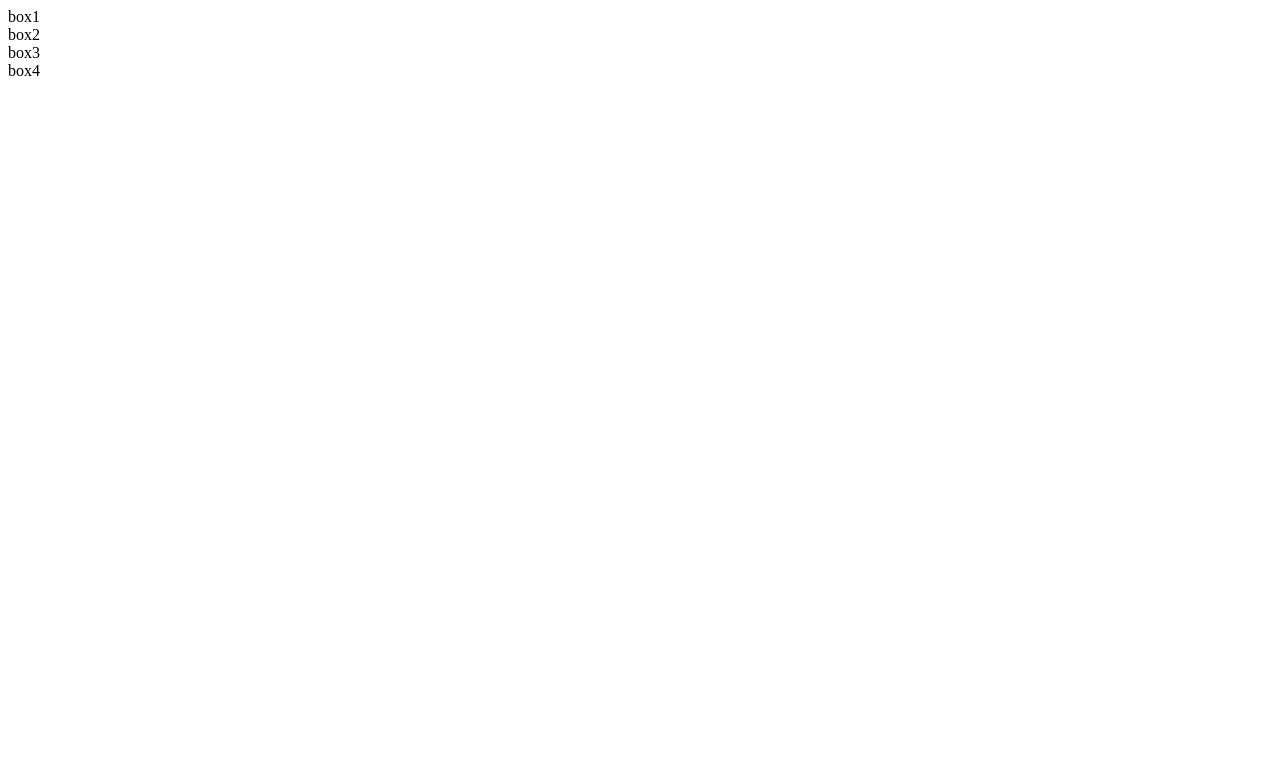
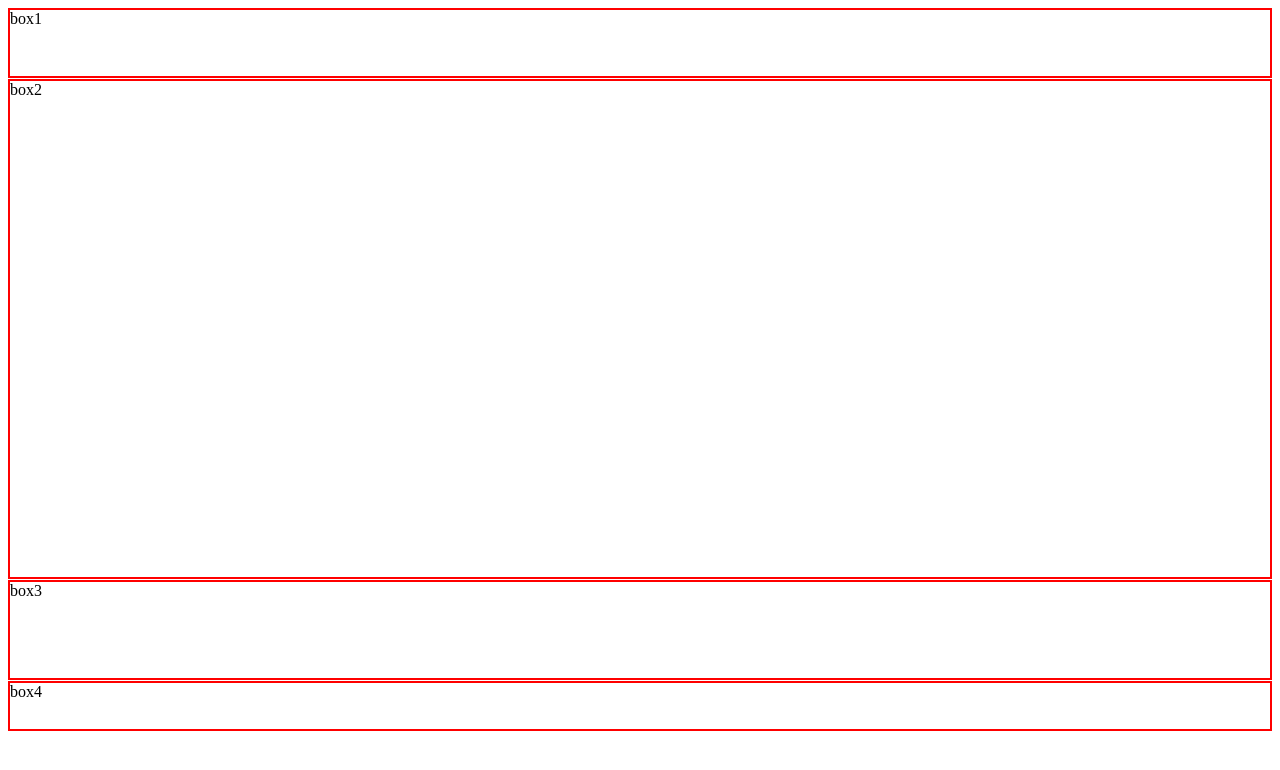
Before and after one commit to Gamertoon/new-blog, a plain HTML site: page index.html in a window 1280 px wide. Drawn offline with Linux system fonts and the light colour scheme.

Commit message:
Update index.html

```diff
--- a/index.html
+++ b/index.html
@@ -2,7 +2,7 @@
 <html>
   <head>
     <title>Hello Text</title>
-    <link rel="stylesheet" href="#">
+    <link rel="stylesheet" href="style.css">
     <link rel="icon" href="https://image.flaticon.com/icons/svg/841/841364.svg">
   </head>
   <body>
```
